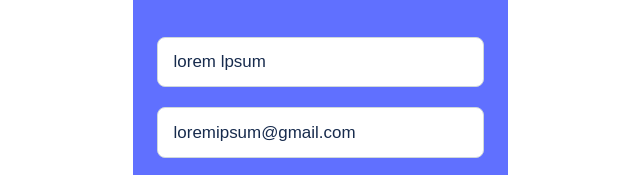
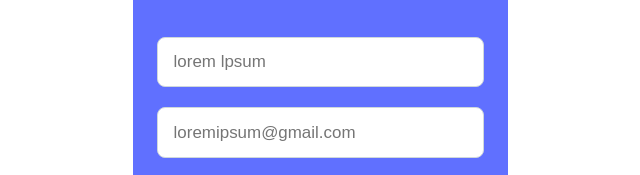
Before and after one commit to MohamedRoshdy2021/Portfolio, a website: page index.html in a window 1280 px wide. Shown: the part 5519-5694 px from the top of the page, without its empty margins (320-960 px from the left). Drawn offline with Linux system fonts and the light colour scheme.

```diff
--- a/style.css
+++ b/style.css
@@ -374,10 +374,6 @@
   padding-left: 0.95em;
 }
 
-#form input::placeholder {
-  color: #172b4d !important;
-}
-
 #form textarea {
   color: #b3bac5;
   font-weight: 400;
```
